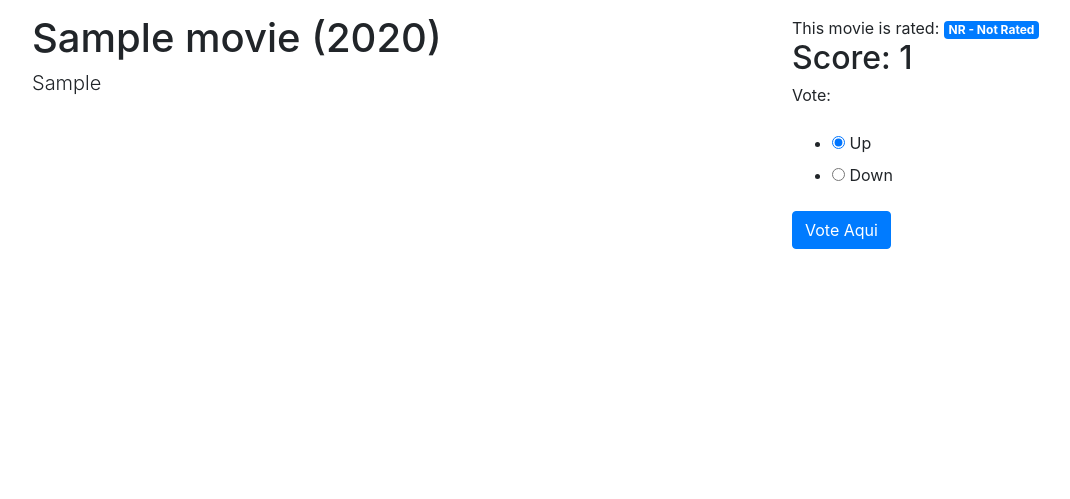
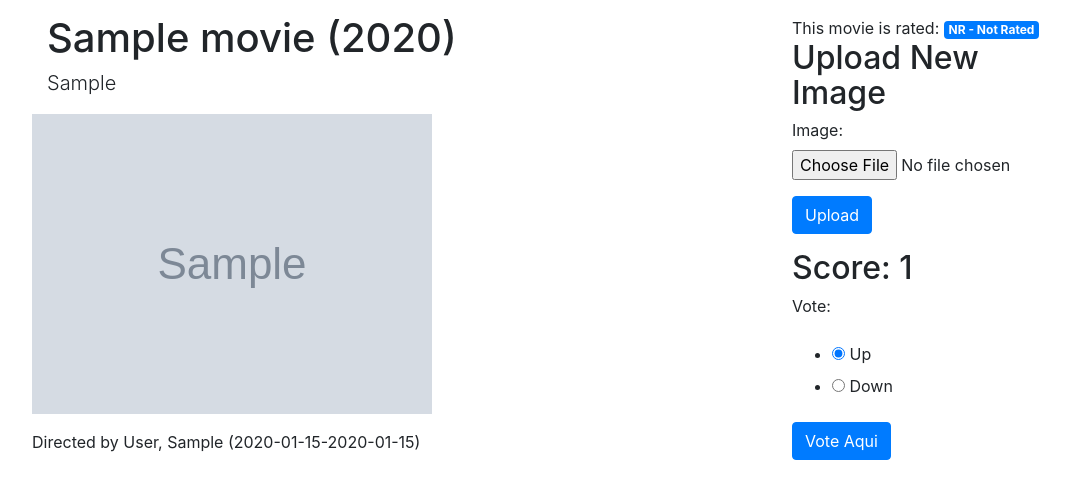
Before and after one commit to chocolatito/clon_IMDB, a Django app: page /movie/1 in a window 1280 px wide. Shown: the part 40-539 px from the top of the page, without its empty margins (53-1123 px from the left). Run offline with Django 3.2, Linux system fonts and the light colour scheme; a user stored in the database is signed in; tables that the repository leaves empty hold one stand-in row (values such as "Sample post"); grey boxes marked "Sample" are stand-in pictures; some libraries are stand-ins or nearby versions.

Commit message:
finalización del capítulo 3

```diff
--- a/django/config/urls.py
+++ b/django/config/urls.py
@@ -16,11 +16,19 @@ Including another URLconf
 from django.urls import path, include
 from django.contrib import admin
 
+from django.conf import settings
+from django.conf.urls.static import static
+
 import core.urls
 import user.urls
+
+MEDIA_FILE_PATHS = static(
+    settings.MEDIA_URL,
+    document_root=settings.MEDIA_ROOT)
+
 
 urlpatterns = [
     path('admin/', admin.site.urls),
     path('user/', include(user.urls, namespace='user')),
     path('', include(core.urls, namespace='core')),
-]
+] + MEDIA_FILE_PATHS
--- a/django/core/forms.py
+++ b/django/core/forms.py
@@ -1,7 +1,7 @@
 from django import forms
 from django.contrib.auth import get_user_model
 
-from core.models import Vote, Movie
+from core.models import Vote, Movie, MovieImage
 
 
 class VoteForm(forms.ModelForm):
@@ -27,3 +27,25 @@ class VoteForm(forms.ModelForm):
         model = Vote
         fields = (
             'value', 'user', 'movie',)
+
+
+# ________________________________
+# AQUI EMPIEZA UN NUEVO FORMULARIO
+
+class MovieImageForm(forms.ModelForm):
+
+    movie = forms.ModelChoiceField(
+        widget=forms.HiddenInput,
+        queryset=Movie.objects.all(),
+        disabled=True
+    )
+
+    user = forms.ModelChoiceField(
+        widget=forms.HiddenInput,
+        queryset=get_user_model().objects.all(),
+        disabled=True,
+    )
+
+    class Meta:
+        model = MovieImage
+        fields = ('image', 'user', 'movie')
--- a/django/core/models.py
+++ b/django/core/models.py
@@ -1,5 +1,7 @@
+from django.conf import settings
+from uuid import uuid4
 from django.db import models
-from django.contrib.auth import settings
+# from django.contrib.auth import settings
 from django.db.models.aggregates import Sum
 
 # Create your models here.
@@ -163,3 +165,23 @@ class Vote(models.Model):
 
     class Meta:
         unique_together = ('user', 'movie')
+
+
+# ____________________________
+# AQUI EMPIEZA UN NUEVO MODELO
+
+def movie_directory_path_with_uuid(
+        instance, filename):
+    return '{}/{}'.format(
+        instance.movie_id, uuid4())
+
+
+class MovieImage(models.Model):
+    image = models.ImageField(upload_to=movie_directory_path_with_uuid)
+    uploaded = models.DateTimeField(auto_now_add=True)
+    movie = models.ForeignKey(
+        'Movie',
+        on_delete=models.CASCADE)
+    user = models.ForeignKey(
+        settings.AUTH_USER_MODEL,
+        on_delete=models.CASCADE)
--- a/django/core/templates/core/movie_detail.html
+++ b/django/core/templates/core/movie_detail.html
@@ -5,10 +5,23 @@
 {% endblock %}
 
 {% block main %}
-  <h1>{{ object }}</h1>
-  <p class="lead">
-  {{ object.plot }}
-  </p>
+  <div class="col">
+    <h1>{{ object }}</h1>
+    <p class="lead">
+      {{ object.plot }}
+    </p>
+  </div>
+
+  <ul class="movie-image list-inline">
+    {% for i in object.movieimage_set.all %}
+      <li class="list-inline-item" >
+          <img src="{{ i.image.url }}" >
+      </li >
+    {% endfor %}
+  </ul>
+  <p >Directed
+    by {{ object.director }}
+  </p >
 {% endblock %}
 
 {% block sidebar %}
@@ -18,6 +31,24 @@
     {{ object.get_rating_display }}
     </span>
   </div>
+
+  {% if image_form %}
+    <div>
+      <h2>Upload New Image</h2 >
+      <form method="post"
+            enctype="multipart/form-data"
+            action="{% url 'core:MovieImageUpload' movie_id=object.id %}" >
+        {% csrf_token %}
+        {{ image_form.as_p }}
+        <p>
+          <button class="btn btn-primary" >
+            Upload
+          </button >
+        </p>
+      </form>
+    </div >
+  {% endif %}
+
 
   <div >
     <h2 >
--- a/django/core/urls.py
+++ b/django/core/urls.py
@@ -10,6 +10,9 @@ urlpatterns = [
     path('movie/<int:pk>',
          views.MovieDetail.as_view(),
          name='MovieDetail'),
+    path('movie/<int:movie_id>/image/upload',
+         views.MovieImageUpload.as_view(),
+         name='MovieImageUpload'),
     path('persons',
          views.PersonList.as_view(),
          name='PersonList'),
--- a/django/core/views.py
+++ b/django/core/views.py
@@ -1,18 +1,17 @@
-# from django.shortcuts import render
-
 from django.views.generic import (
     ListView,
     DetailView,
     CreateView,
     UpdateView,
 )
+# from django.shortcuts import render
 from django.contrib.auth.mixins import LoginRequiredMixin
 from django.core.exceptions import PermissionDenied
 from django.shortcuts import redirect
 from django.urls import reverse
 
 from .models import Movie, Person, Vote
-from .forms import VoteForm
+from .forms import VoteForm, MovieImageForm
 
 
 # Create your views here.
@@ -28,6 +27,7 @@ class MovieDetail(DetailView):
 
     def get_context_data(self, **kwargs):
         ctx = super().get_context_data(**kwargs)
+        ctx['image_form'] = self.movie_image_form()
         if self.request.user.is_authenticated:
             vote = Vote.objects.get_vote_or_unsaved_blank_vote(
                 movie=self.object,
@@ -53,6 +53,11 @@ class MovieDetail(DetailView):
             ctx['vote_form_url'] = vote_form_url
         return ctx
 
+    def movie_image_form(self):
+        if self.request.user.is_authenticated:
+            return MovieImageForm()
+        return None
+
 
 class MovieList(ListView):
     model = Movie
@@ -72,7 +77,7 @@ class PersonList(ListView):
 
 
 # ______________________________________________________________________________
-# Formularios y votos
+# Formularios para votar
 
 class CreateVote(LoginRequiredMixin, CreateView):
     form_class = VoteForm
@@ -127,3 +132,31 @@ class UpdateVote(LoginRequiredMixin, UpdateView):
             kwargs={'pk': movie_id}
         )
         return redirect(to=movie_detail_url)
+
+
+# ______________________________________________________________________________
+# Formularios para cargar imagenes
+
+
+class MovieImageUpload(LoginRequiredMixin, CreateView):
+    form_class = MovieImageForm
+
+    def get_initial(self):
+        initial = super().get_initial()
+        initial['user'] = self.request.user.id
+        initial['movie'] = self.kwargs['movie_id']
+        return initial
+
+    def render_to_response(self, context, **response_kwargs):
+        movie_id = self.kwargs['movie_id']
+        movie_detail_url = reverse(
+            'core:MovieDetail',
+            kwargs={'pk': movie_id})
+        return redirect(to=movie_detail_url)
+
+    def get_success_url(self):
+        movie_id = self.kwargs['movie_id']
+        movie_detail_url = reverse(
+            'core:MovieDetail',
+            kwargs={'pk': movie_id})
+        return movie_detail_url
```
Also changed, not shown: django/config/settings.py (+7 -1 lines), django/core/migrations/0004_auto_20200131_2023.py (added), 1 other file.
